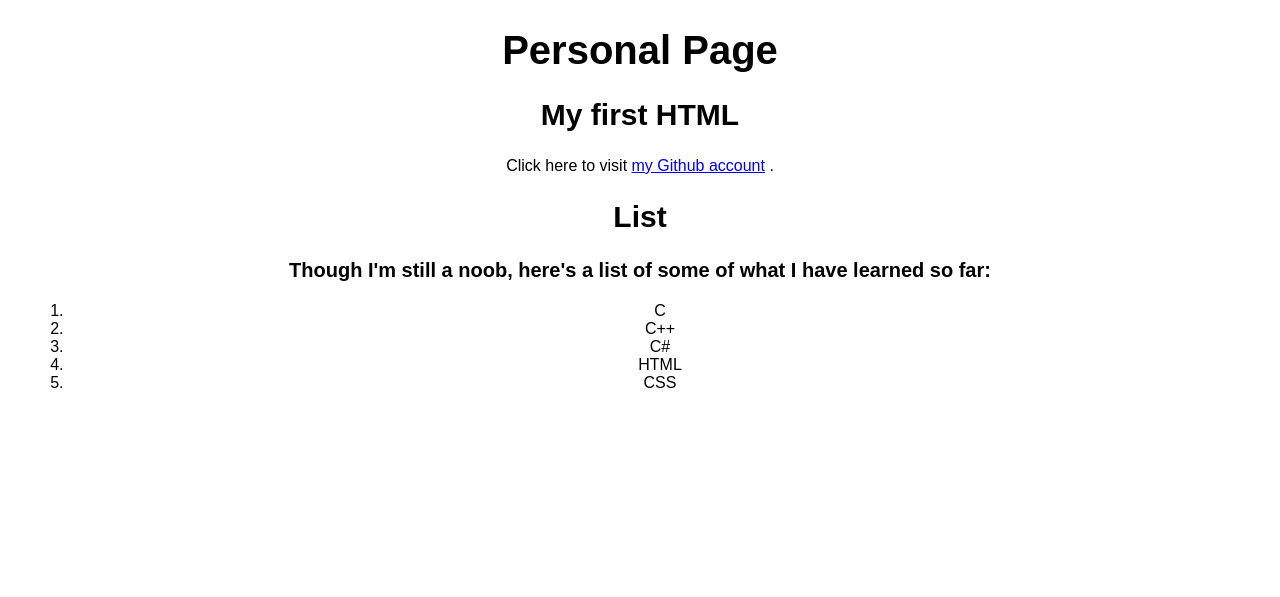
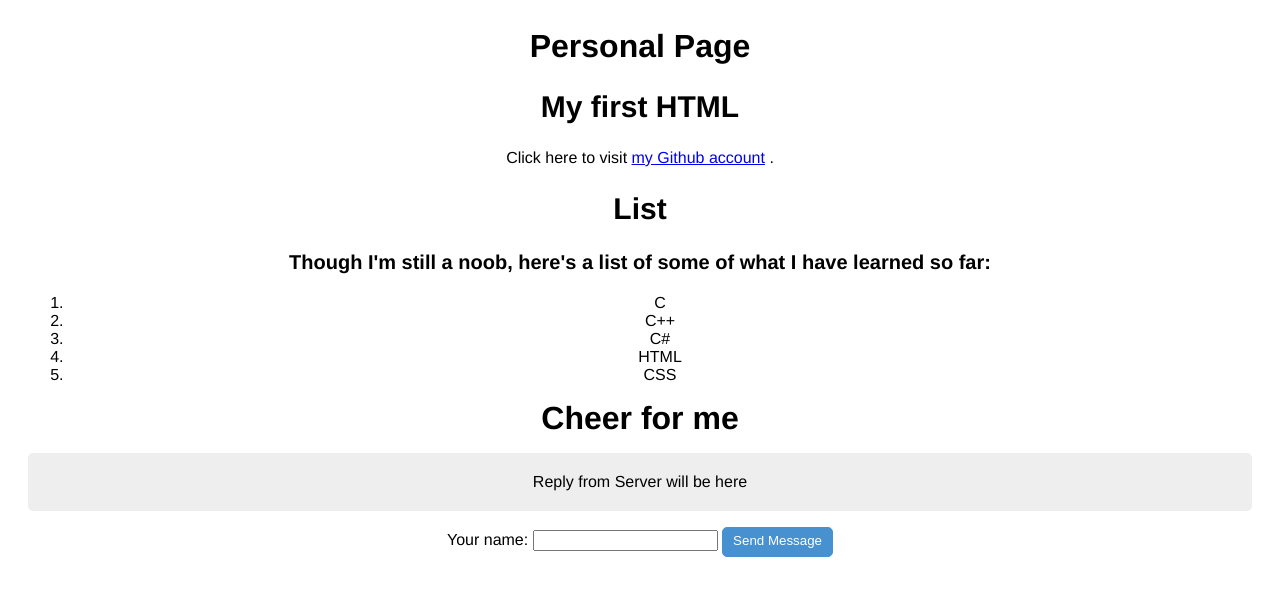
Before and after one commit to JoshuaLiou/shopping.github.io, a plain HTML site: page index.html in a window 1280 px wide. Drawn offline with Linux system fonts and the light colour scheme.

Commit message:
Update index.html

```diff
--- a/index.html
+++ b/index.html
@@ -6,9 +6,6 @@
 	<meta name="viewport" content="width=device-width, initial-scale=1.0" />
 	<title>JoshuaLiou's Personal Page</title>
 	<link href="https://joshualiou.github.io/styles.css" rel="stylesheet"/>
-</head>
-
-<body>
 	<h1>Personal Page</h1>
 	<main>
 		<section>
@@ -27,6 +24,65 @@
 			</ol>
 		</section>
 	</main>
-</body>
+</head>
 
+<script>
+  document.addEventListener('DOMContentLoaded', function(){
+    document.getElementById('sendMessage').onclick = function(){
+
+      const userName = document.getElementById('name').value;
+const xhr = new XMLHttpRequest();
+xhr.open('POST', url, true);
+xhr.setRequestHeader('Content-Type', 'application/json; charset=UTF-8');
+xhr.onreadystatechange = function () {
+  if (xhr.readyState === 4 && xhr.status === 201){
+    const serverResponse = JSON.parse(xhr.response);
+    document.getElementsByClassName('message')[0].textContent = serverResponse.userName + serverResponse.suffix;
+  }
+};
+const body = JSON.stringify({ userName: userName, suffix: ' cheered' });
+xhr.send(body);
+    };
+  });
+</script>
+
+<style>
+  body {
+    text-align: center;
+    font-family: "Helvetica", sans-serif;
+  }
+  h1 {
+    font-size: 2em;
+    font-weight: bold;
+  }
+  .box {
+    border-radius: 5px;
+    background-color: #eee;
+    padding: 20px 5px;
+  }
+  button {
+    color: white;
+    background-color: #4791d0;
+    border-radius: 5px;
+    border: 1px solid #4791d0;
+    padding: 5px 10px 8px 10px;
+  }
+  button:hover {
+    background-color: #0F5897;
+    border: 1px solid #0F5897;
+  }
+</style>
+
+<h1>Cheer for me</h1>
+<p class="message box">
+  Reply from Server will be here
+</p>
+<p>
+  <label for="name">Your name:
+    <input type="text" id="name"/>
+  </label>
+  <button id="sendMessage">
+    Send Message
+  </button>
+</p>
 </html>
```
